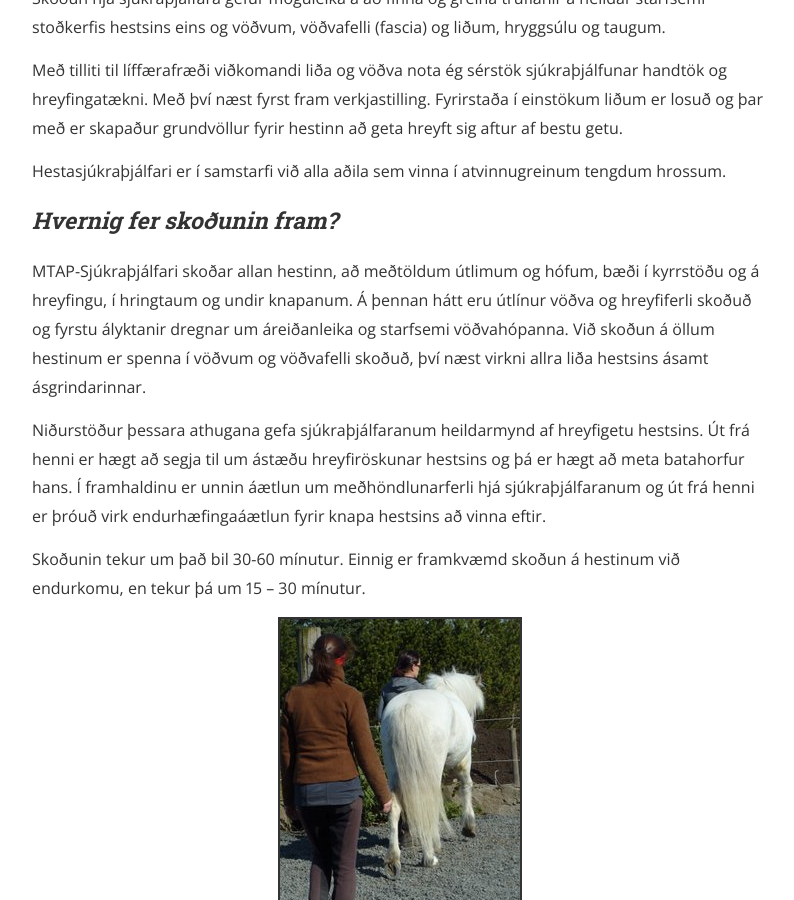
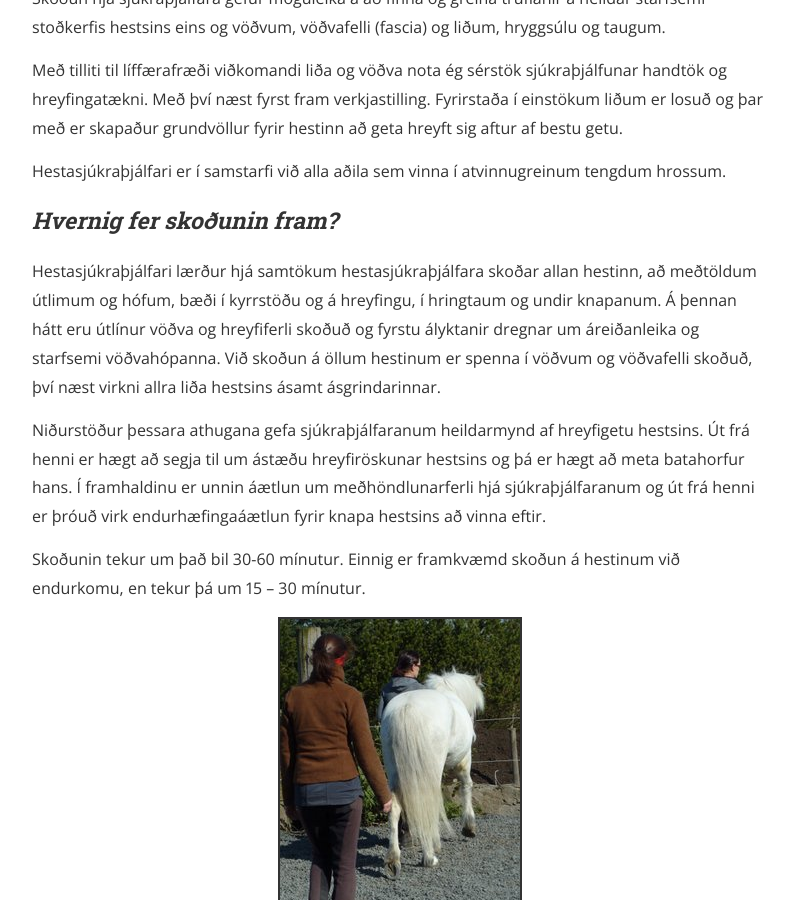
Before and after one commit to FancyFanz/FancyFanz.github.io, a Jekyll site: the page built from about-is.md, in a window 1280 px wide and 900 px high, scrolled down 826 px. Shown: the whole window, without its empty margins (240-1034 px from the left). Built offline with Jekyll 4.4.1, drawn with Linux system fonts in a browser that asks for light colours; nearby versions of some CDN libraries; library files that are not in the unit come from our copies.

Commit message:
Update about-is.md

```diff
--- a/about-is.md
+++ b/about-is.md
@@ -36,7 +36,7 @@ Hestasjúkraþjálfari er í samstarfi við alla aðila sem vinna í atvinnugrei
 
 ### ***Hvernig fer skoðunin fram?***
 
-MTAP-Sjúkraþjálfari skoðar allan hestinn, að meðtöldum útlimum og hófum, bæði í kyrrstöðu og á hreyfingu, í hringtaum og undir knapanum. Á þennan hátt eru útlínur vöðva og hreyfiferli skoðuð og fyrstu ályktanir dregnar um áreiðanleika og starfsemi vöðvahópanna. Við skoðun á öllum hestinum er spenna í vöðvum og vöðvafelli skoðuð, því næst virkni allra liða hestsins ásamt ásgrindarinnar.
+Hestasjúkraþjálfari lærður hjá samtökum hestasjúkraþjálfara skoðar allan hestinn, að meðtöldum útlimum og hófum, bæði í kyrrstöðu og á hreyfingu, í hringtaum og undir knapanum. Á þennan hátt eru útlínur vöðva og hreyfiferli skoðuð og fyrstu ályktanir dregnar um áreiðanleika og starfsemi vöðvahópanna. Við skoðun á öllum hestinum er spenna í vöðvum og vöðvafelli skoðuð, því næst virkni allra liða hestsins ásamt ásgrindarinnar.
 
 Niðurstöður þessara athugana gefa sjúkraþjálfaranum heildarmynd af hreyfigetu hestsins. Út frá henni er hægt að segja til um ástæðu hreyfiröskunar hestsins og þá er hægt að meta batahorfur hans. Í framhaldinu er unnin áætlun um meðhöndlunarferli hjá sjúkraþjálfaranum og út frá henni er þróuð virk endurhæfingaáætlun fyrir knapa hestsins að vinna eftir.
 
```
